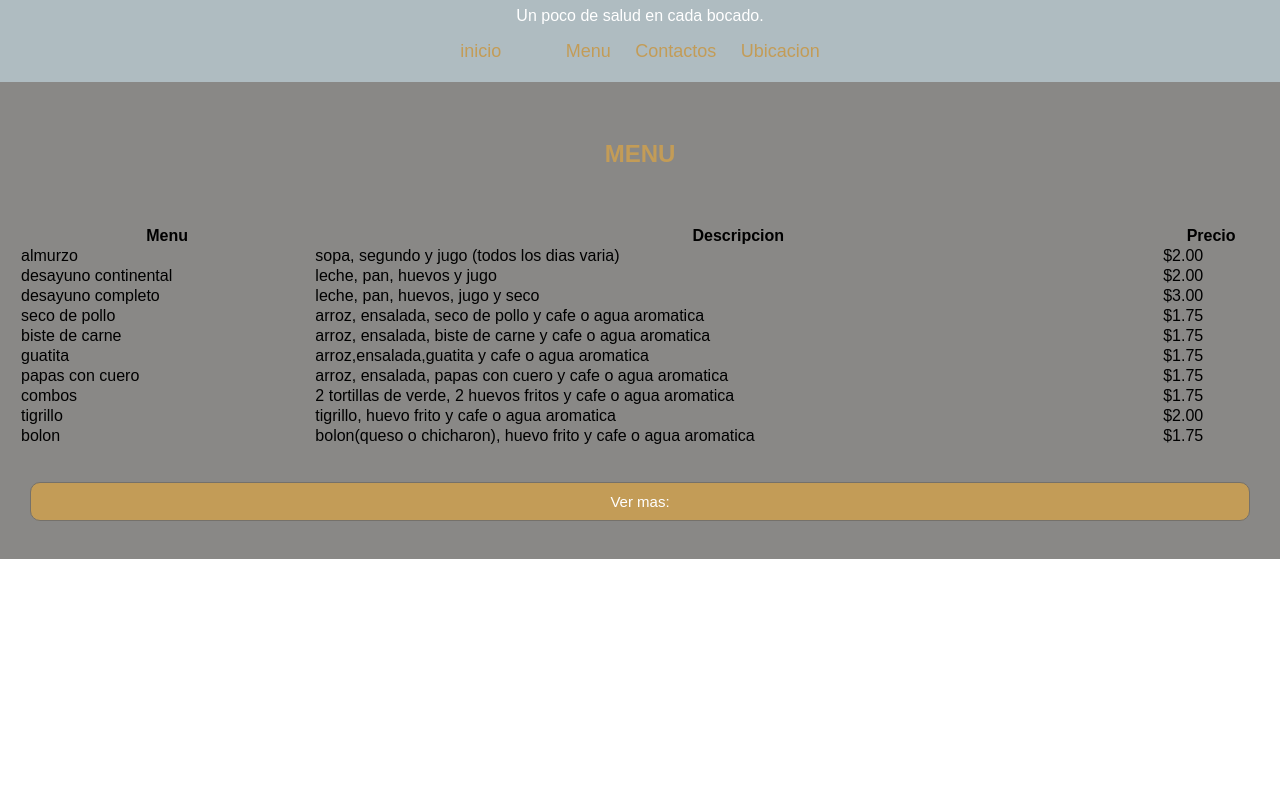
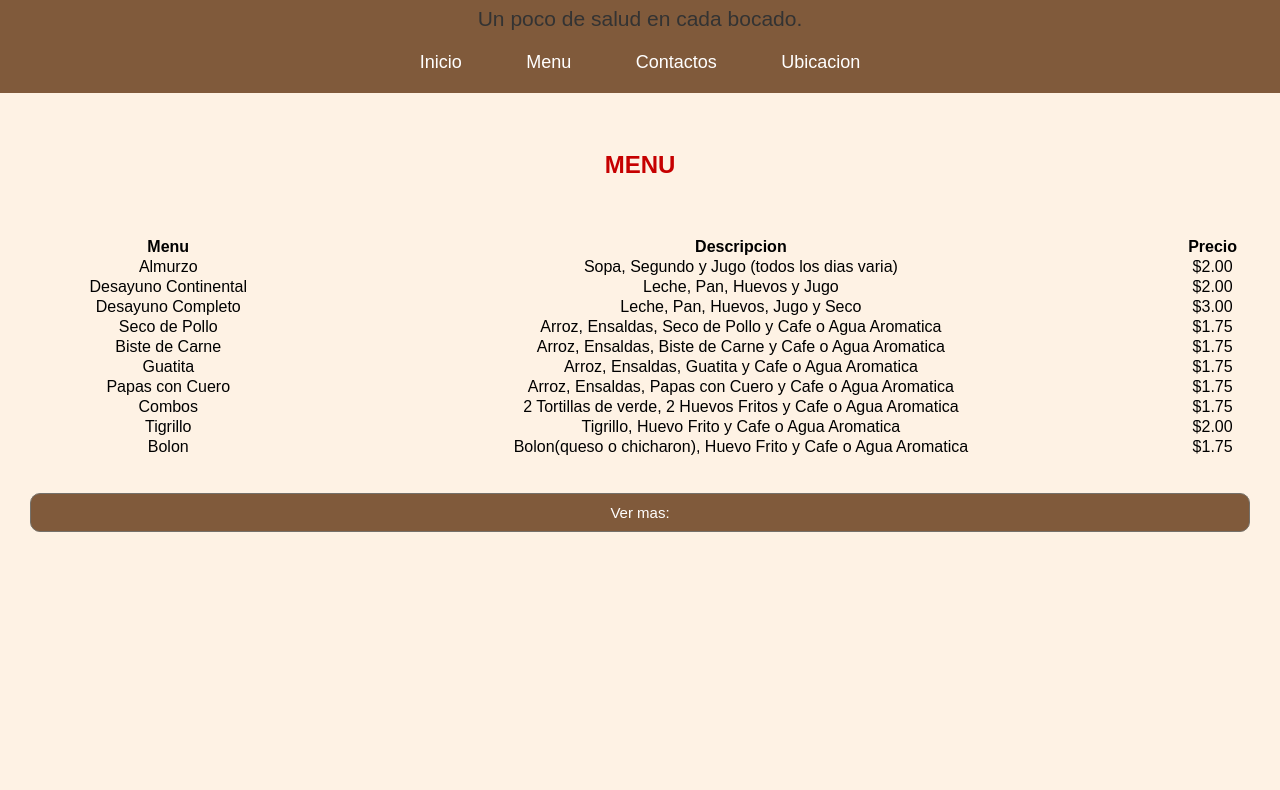
Before and after one commit to mateobachiller2019-a11y/proyecto-final, a plain HTML site: page vistas/menu.html in a window 1280 px wide. Shown: the part 93-883 px from the top of the page. Before the commit the page ends 800 px from the top, so only its background shows below. Drawn offline with Linux system fonts and the light colour scheme.

Commit message:
añadi estilos css

```diff
--- a/css/estilos.css
+++ b/css/estilos.css
@@ -1,18 +1,18 @@
 body {
-    font-family: Arial, sans-serif;
-    margin: 0;
-    padding: 0;
+    font-family: Arial, sans-serif; /* Fuente legible y moderna */
+    margin: 0; /* Elimina el margen predeterminado del navegador */
+    padding: 0; /* Elimina el relleno predeterminado del navegador */
 }
 header {
-    background-color: #afbcc1;
+    background-color: #805a3b;
     color: white;
     padding: 20px;
     text-align: center;
 }
 section {
-
+     min-height: 100vh;/* Altura mínima para ocupar toda la pantalla*/
     padding: 20px;
-    background-color: #898886 ;
+    background-color: #fef2e4; ;
 }
 
 
@@ -23,31 +23,59 @@ div {
 }
 
 h2 {
-    color: #c39c57;
-    text-align: center;
+    color: #c60000;
+    text-align: center;     /* Centra el título */
 }
 table {
     width: 100%;
     border-collapse: collapse;
     margin-top: 20px;
+    align-items: center;
+    text-align: center;
 }
 a {
-    color: #c39c57;
+    color: white;
     text-decoration: none;
-    font-size: 18px;
+    font-size: 18px; /* Tamaño de fuente para los enlaces */
     margin: 0 10px;
+
+
+
 
 }
 .btn {
-    display: flex;
-    justify-content: center;
-    align-items: center;
-    background-color: #c39c57;
+    display: flex;  /* Utiliza flexbox para centrar el contenido del botón */
+    justify-content: center; /* Centra horizontalmente el contenido del botón */
+    align-items: center;    /* Centra verticalmente el contenido del botón */
+    background-color: #805a3b;
     color: white;
     padding: 10px 20px;
     border: 1px solid #75716a;
-    border-radius: 10px;
-    text-decoration: none;
-    font-size: 15px;
+    border-radius: 10px;    /* Bordes redondeados para el botón */
+    text-decoration: none;  /* Elimina el subrayado de los enlaces */
+    font-size: 15px;        /* Tamaño de fuente para el texto del botón */
 
 }
+
+div.menu:hover {
+    background-color: #c60000; /* Cambia el color de fondo del menú al pasar el mouse */
+    padding: 10px 20px; /* Agrega un poco de relleno al menú al pasar el mouse */
+    border-radius: 10px;
+
+
+}
+
+.btn:hover {
+    background-color: #c60000; /* Cambia el color de fondo del botón al pasar el mouse */
+    color: white; /* Mantiene el texto blanco al pasar el mouse */
+}
+
+p {
+    text-align: center; /* Centra el texto */
+    font-size: 21px; /* Tamaño de fuente para los párrafos */
+    color: #333; /* Color del texto */
+}
+div.menu{
+    display: inline;
+    width: 100%;
+}
--- a/vistas/menu.html
+++ b/vistas/menu.html
@@ -19,21 +19,24 @@
         <p>Un poco de salud en cada bocado.</p> <!-- poner slogan del restaurante -->
         <!-- <img src="" alt="">  poner imagen       -->
         <div>
-            <div>
-                <a href="../index.html"> inicio</a> <!-- poner inicio -->
+            <div class="menu">
+                <a href="../index.html"> Inicio</a> <!-- poner inicio -->
+            </div>
+            <div class="menu">
+                <a href="#">Menu</a></li> <!-- poner menu -->
+            </div>
+            <div class="menu">
+                <a href="contactos.html">Contactos</a> <!-- poner contactos -->
             </div>
 
-            <div>
-
-                <a href="#">Menu</a></li> <!-- poner menu -->
-                <a href="contactos.html">Contactos</a> <!-- poner contactos -->
+            <div class="menu">
                 <a href="ubicacion.html">Ubicacion</a> <!-- poner ubicacion -->
             </div>
 
         </div>
 
     </header>
-     <section>
+    <section>
         <div>
             <h2>MENU</h2>
         </div>
@@ -47,54 +50,54 @@
                     <th>Precio</th>
                 </tr>
                 <tr>
-                    <td>almurzo</td>
-                    <td>sopa, segundo y jugo (todos los dias varia)</td>
+                    <td>Almurzo</td>
+                    <td>Sopa, Segundo y Jugo (todos los dias varia)</td>
                     <td>$2.00</td>
                 </tr>
                 <tr>
-                    <td>desayuno continental</td>
-                    <td>leche, pan, huevos y jugo</td>
+                    <td>Desayuno Continental</td>
+                    <td>Leche, Pan, Huevos y Jugo</td>
                     <td>$2.00</td>
 
                 </tr>
                 <tr>
-                    <td>desayuno completo</td>
-                    <td>leche, pan, huevos, jugo y seco</td>
+                    <td>Desayuno Completo</td>
+                    <td>Leche, Pan, Huevos, Jugo y Seco</td>
                     <td>$3.00</td>
                 </tr>
                 <tr>
-                    <td>seco de pollo</td>
-                    <td>arroz, ensalada, seco de pollo y cafe o agua aromatica</td>
+                    <td>Seco de Pollo</td>
+                    <td>Arroz, Ensaldas, Seco de Pollo y Cafe o Agua Aromatica</td>
                     <td>$1.75</td>
                 </tr>
                 <tr>
-                    <td>biste de carne</td>
-                    <td>arroz, ensalada, biste de carne y cafe o agua aromatica</td>
+                    <td>Biste de Carne</td>
+                    <td>Arroz, Ensaldas, Biste de Carne y Cafe o Agua Aromatica</td>
                     <td>$1.75</td>
                 </tr>
                 <tr>
-                    <td>guatita</td>
-                    <td>arroz,ensalada,guatita y cafe o agua aromatica</td>
+                    <td>Guatita</td>
+                    <td>Arroz, Ensaldas, Guatita y Cafe o Agua Aromatica</td>
                     <td>$1.75</td>
                 </tr>
                 <tr>
-                    <td>papas con cuero</td>
-                    <td>arroz, ensalada, papas con cuero y cafe o agua aromatica</td>
+                    <td>Papas con Cuero</td>
+                    <td>Arroz, Ensaldas, Papas con Cuero y Cafe o Agua Aromatica</td>
                     <td>$1.75</td>
                 </tr>
                 <tr>
-                    <td>combos</td>
-                    <td>2 tortillas de verde, 2 huevos fritos y cafe o agua aromatica</td>
+                    <td>Combos</td>
+                    <td>2 Tortillas de verde, 2 Huevos Fritos y Cafe o Agua Aromatica</td>
                     <td>$1.75</td>
                 </tr>
                 <tr>
-                    <td>tigrillo</td>
-                    <td>tigrillo, huevo frito y cafe o agua aromatica</td>
+                    <td>Tigrillo</td>
+                    <td>Tigrillo, Huevo Frito y Cafe o Agua Aromatica</td>
                     <td>$2.00</td>
                 </tr>
                 <tr>
-                    <td>bolon </td>
-                    <td>bolon(queso o chicharon), huevo frito y cafe o agua aromatica</td>
+                    <td>Bolon </td>
+                    <td>Bolon(queso o chicharon), Huevo Frito y Cafe o Agua Aromatica</td>
                     <td>$1.75</td>
                 </tr>
 
```
Also changed, not shown: index.html (+10 -9 lines), vistas/contactos.html (+10 -7 lines), vistas/ubicacion.html (+10 -6 lines).
